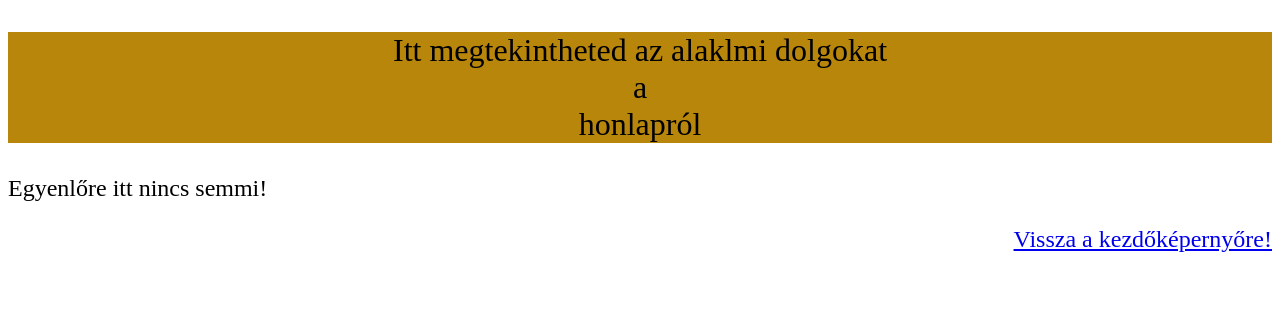
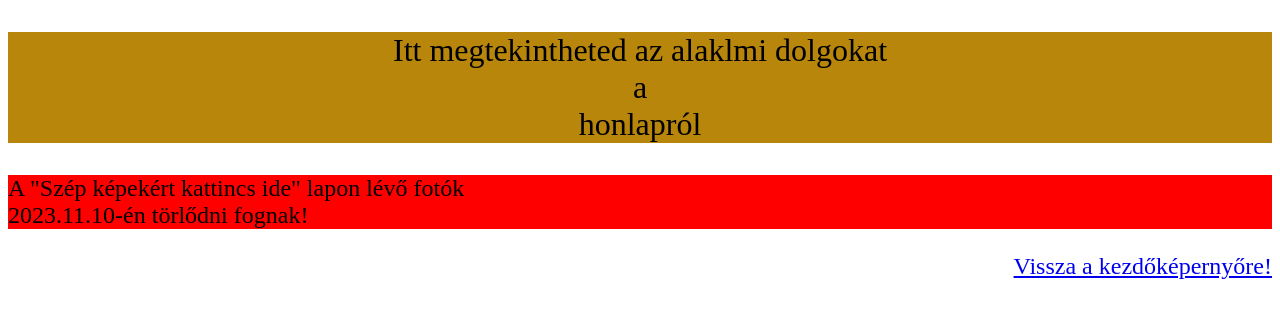
Before and after one commit to bodizeno/bodizeno.github.io, a plain HTML site: page alkalmi.html in a window 1280 px wide. Drawn offline with Linux system fonts and the light colour scheme.

Commit message:
új információ

```diff
--- a/alkalmi.html
+++ b/alkalmi.html
@@ -10,7 +10,7 @@
         </p>
         </div>
         <div style="font-size: x-large;">
-        <p>Egyenlőre itt nincs semmi!</p>
+        <p style="background-color: red;">A "Szép képekért kattincs ide" lapon lévő fotók<br> 2023.11.10-én törlődni fognak!</p>
         <div style="text-align:right; ">
             <a href="kezdolap.html"> Vissza a kezdőképernyőre!</a>
         </div>
```
